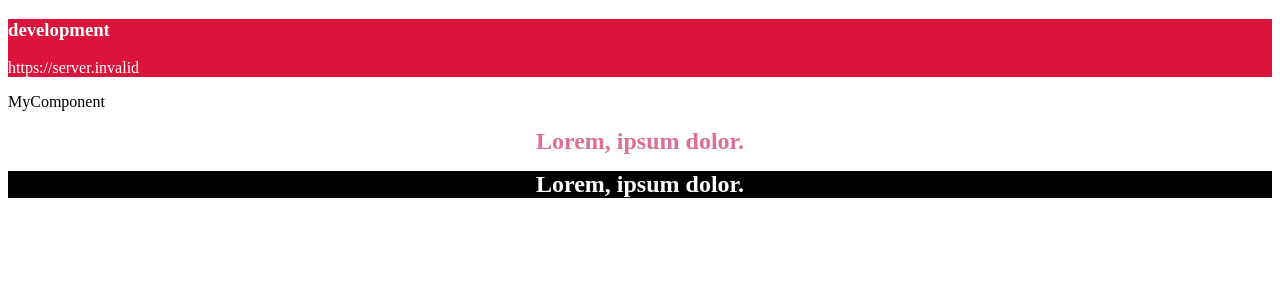
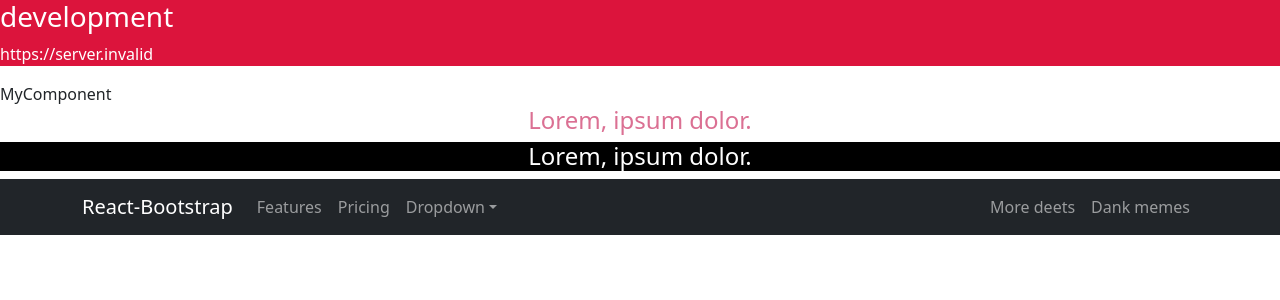
Before and after one commit to emirxmertoglu/react-working-space, a React (Create React App) app in the folder first-react-app/: page / in a window 1280 px wide. Shown: the top 300 px of the page. Built offline with nearby package versions, Linux system fonts and the light colour scheme; no server answers.

Commit message:
react bootstrap

```diff
--- a/first-react-app/package.json
+++ b/first-react-app/package.json
@@ -6,7 +6,9 @@
     "@testing-library/jest-dom": "^5.16.4",
     "@testing-library/react": "^13.2.0",
     "@testing-library/user-event": "^13.5.0",
+    "bootstrap": "^5.1.3",
     "react": "^18.1.0",
+    "react-bootstrap": "^2.4.0",
     "react-dom": "^18.1.0",
     "react-scripts": "5.0.1",
     "serve": "^13.0.2",
--- a/first-react-app/src/App.js
+++ b/first-react-app/src/App.js
@@ -2,6 +2,8 @@
 import MyComponent from "./MyComponent";
 import styles from "./App.module.css";
 import { Title } from "./Title";
+import MyNav from "./MyNav";
+import "bootstrap/dist/css/bootstrap.min.css";
 
 function App() {
   return (
@@ -21,6 +23,8 @@
 
       <Title>Lorem, ipsum dolor.</Title>
       <Title theme="dark">Lorem, ipsum dolor.</Title>
+
+      <MyNav />
     </>
   );
 }
--- /dev/null
+++ b/first-react-app/src/MyNav.js
@@ -0,0 +1,35 @@
+import { Navbar, Container, Nav, NavDropdown } from "react-bootstrap";
+
+export default function MyNav() {
+  return (
+    <Navbar collapseOnSelect expand="lg" bg="dark" variant="dark">
+      <Container>
+        <Navbar.Brand href="#home">React-Bootstrap</Navbar.Brand>
+        <Navbar.Toggle aria-controls="responsive-navbar-nav" />
+        <Navbar.Collapse id="responsive-navbar-nav">
+          <Nav className="me-auto">
+            <Nav.Link href="#features">Features</Nav.Link>
+            <Nav.Link href="#pricing">Pricing</Nav.Link>
+            <NavDropdown title="Dropdown" id="collasible-nav-dropdown">
+              <NavDropdown.Item href="#action/3.1">Action</NavDropdown.Item>
+              <NavDropdown.Item href="#action/3.2">
+                Another action
+              </NavDropdown.Item>
+              <NavDropdown.Item href="#action/3.3">Something</NavDropdown.Item>
+              <NavDropdown.Divider />
+              <NavDropdown.Item href="#action/3.4">
+                Separated link
+              </NavDropdown.Item>
+            </NavDropdown>
+          </Nav>
+          <Nav>
+            <Nav.Link href="#deets">More deets</Nav.Link>
+            <Nav.Link eventKey={2} href="#memes">
+              Dank memes
+            </Nav.Link>
+          </Nav>
+        </Navbar.Collapse>
+      </Container>
+    </Navbar>
+  );
+}
```
Also changed, not shown: 1 other file (tests, documents, lock files or other folders).
